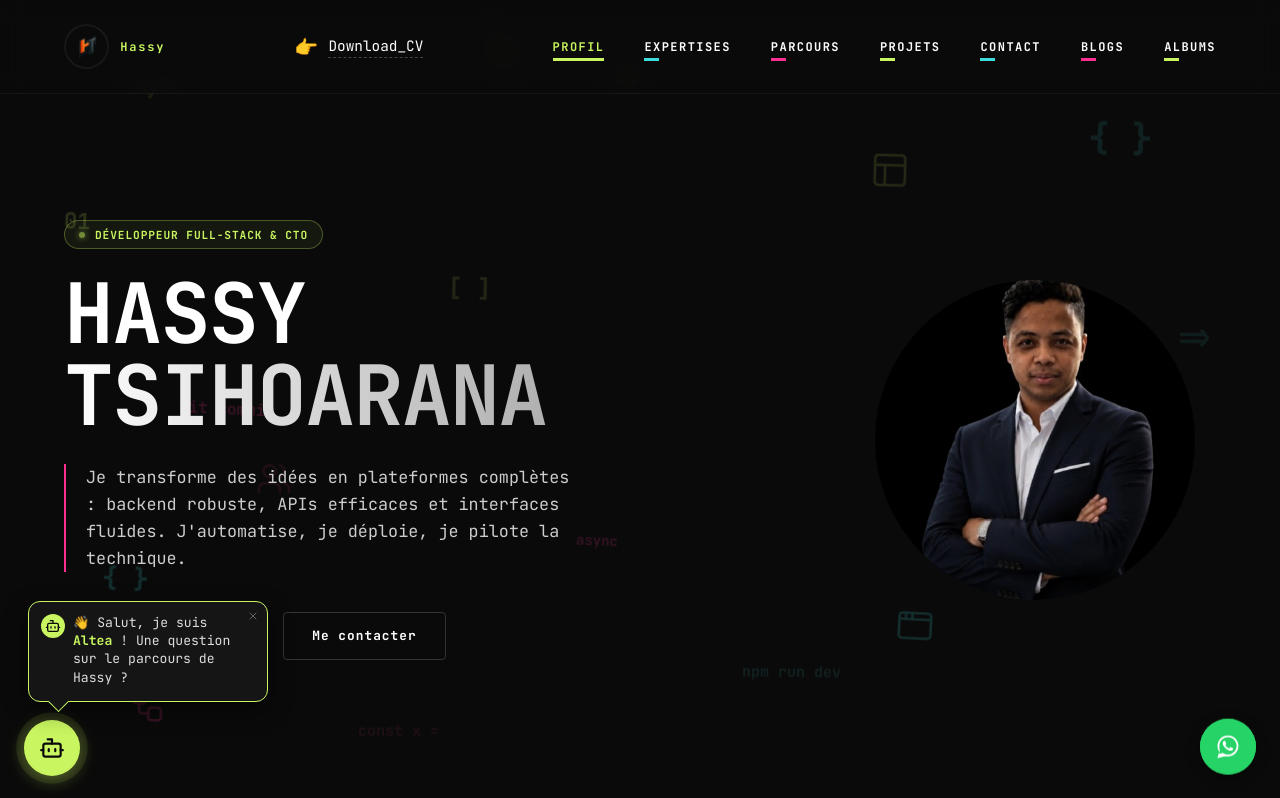
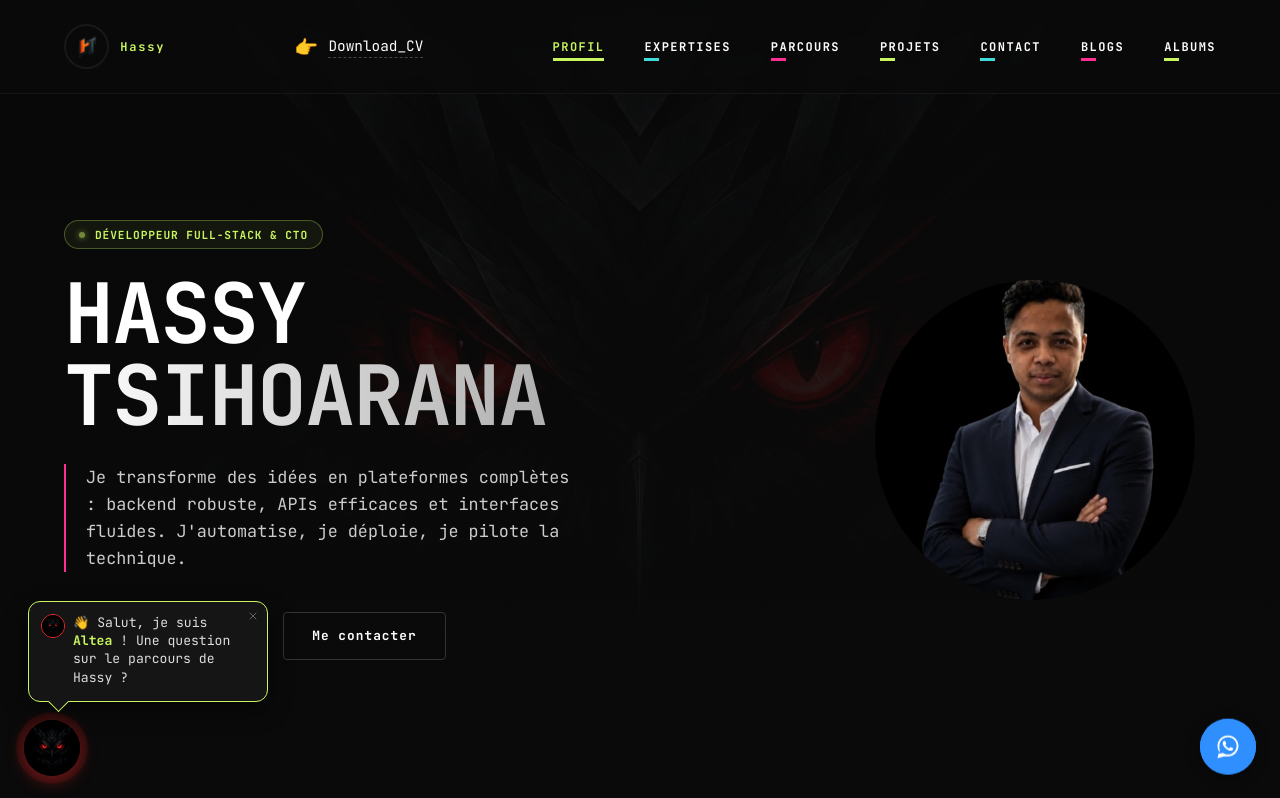
Before and after one commit to Hassyunity/porttfolio-2026, a React (Vite) app: page / in a window 1280 px wide. Shown: the top 798 px of the page. Built offline with nearby package versions, Linux system fonts and the light colour scheme.

Commit message:
add image background and chatbot logo

```diff
--- a/src/assets/styles/ChatWidget.css
+++ b/src/assets/styles/ChatWidget.css
@@ -14,27 +14,39 @@
   height: 56px;
   border-radius: 50%;
   border: none;
-  background: var(--accent-lime);
+  background: #0a0a0a;
   color: #0a0a0a;
   display: flex;
   align-items: center;
   justify-content: center;
-  box-shadow: 0 4px 18px rgba(200, 245, 96, 0.35);
+  overflow: hidden;
+  padding: 0;
+  box-shadow: 0 4px 18px rgba(255, 40, 40, 0.4);
   transition: transform 0.25s ease, box-shadow 0.25s ease;
   order: 2;
   margin-top: 4px;
   animation: chat-toggle-pulse 2.6s ease-in-out infinite;
 }
 
+.chat-toggle-open {
+  background: var(--accent-lime);
+}
+
+.chat-toggle-avatar {
+  width: 100%;
+  height: 100%;
+  object-fit: cover;
+}
+
 .chat-toggle:hover {
   animation: none;
   transform: scale(1.1);
-  box-shadow: 0 6px 22px rgba(200, 245, 96, 0.55);
+  box-shadow: 0 6px 22px rgba(255, 40, 40, 0.6);
 }
 
 @keyframes chat-toggle-pulse {
-  0%, 100% { box-shadow: 0 4px 18px rgba(200, 245, 96, 0.35), 0 0 0 0 rgba(200, 245, 96, 0.45); }
-  50% { box-shadow: 0 4px 18px rgba(200, 245, 96, 0.35), 0 0 0 10px rgba(200, 245, 96, 0); }
+  0%, 100% { box-shadow: 0 4px 18px rgba(255, 40, 40, 0.4), 0 0 0 0 rgba(255, 40, 40, 0.5); }
+  50% { box-shadow: 0 4px 18px rgba(255, 40, 40, 0.4), 0 0 0 10px rgba(255, 40, 40, 0); }
 }
 
 @media (prefers-reduced-motion: reduce) {
@@ -89,11 +101,14 @@
   width: 24px;
   height: 24px;
   border-radius: 50%;
-  background: var(--accent-lime);
-  color: #0a0a0a;
-  display: flex;
-  align-items: center;
-  justify-content: center;
+  overflow: hidden;
+  border: 1px solid #ff2828;
+}
+
+.chat-greeting-avatar img {
+  width: 100%;
+  height: 100%;
+  object-fit: cover;
 }
 
 .chat-greeting p {
--- a/src/assets/styles/Home.css
+++ b/src/assets/styles/Home.css
@@ -1,12 +1,66 @@
 .home-container {
+  position: relative;
   min-height: 100vh;
   display: flex;
   align-items: center;
   padding: 7rem 4rem 2rem 4rem;
   box-sizing: border-box;
+  overflow: hidden;
+}
+
+/* Fonds alternés en fondu, toutes les 3s, en boucle */
+.home-bg {
+  position: absolute;
+  inset: 0;
+  background-size: cover;
+  background-position: center;
+  background-repeat: no-repeat;
+  z-index: 0;
+}
+
+.home-bg-1 {
+  background-image: url('/back.jpg');
+  animation: home-bg-crossfade-1 6s ease-in-out infinite;
+}
+
+.home-bg-2 {
+  background-image: url('/back2.jpg');
+  opacity: 0;
+  animation: home-bg-crossfade-2 6s ease-in-out infinite;
+}
+
+@keyframes home-bg-crossfade-1 {
+  0%, 42% { opacity: 1; }
+  50%, 92% { opacity: 0; }
+  100% { opacity: 1; }
+}
+
+@keyframes home-bg-crossfade-2 {
+  0%, 42% { opacity: 0; }
+  50%, 92% { opacity: 1; }
+  100% { opacity: 0; }
+}
+
+.home-overlay {
+  position: absolute;
+  inset: 0;
+  z-index: 1;
+  background: linear-gradient(180deg, rgba(10, 10, 10, 0.8) 0%, rgba(10, 10, 10, 0.92) 60%, rgba(10, 10, 10, 1) 100%);
+}
+
+@media (prefers-reduced-motion: reduce) {
+  .home-bg-1, .home-bg-2 {
+    animation: none;
+  }
+
+  .home-bg-2 {
+    opacity: 0;
+  }
 }
 
 .home-wrapper {
+  position: relative;
+  z-index: 2;
   display: flex;
   align-items: center;
   justify-content: space-between;
--- a/src/assets/styles/WhatsApp.css
+++ b/src/assets/styles/WhatsApp.css
@@ -4,7 +4,7 @@
   right: 24px;
   width: 56px;
   height: 56px;
-  background: #25d366;
+  background: #2f8fff;
   color: #fff;
   border-radius: 50%;
   display: flex;
@@ -21,7 +21,7 @@
   position: absolute;
   inset: 0;
   border-radius: 50%;
-  background: #25d366;
+  background: #2f8fff;
   animation: whatsapp-pulse 2.4s cubic-bezier(0.4, 0, 0.6, 1) infinite;
   z-index: -1;
 }
@@ -29,7 +29,7 @@
 .whatsapp-bubble:hover {
   animation: none;
   transform: scale(1.1);
-  box-shadow: 0 6px 20px rgba(37, 211, 102, 0.5);
+  box-shadow: 0 6px 20px rgba(47, 143, 255, 0.5);
 }
 
 .whatsapp-bubble:hover::before {
@@ -76,9 +76,9 @@
 }
 
 @keyframes whatsapp-pulse {
-  0% { box-shadow: 0 0 0 0 rgba(37, 211, 102, 0.55); }
-  70% { box-shadow: 0 0 0 18px rgba(37, 211, 102, 0); }
-  100% { box-shadow: 0 0 0 0 rgba(37, 211, 102, 0); }
+  0% { box-shadow: 0 0 0 0 rgba(47, 143, 255, 0.55); }
+  70% { box-shadow: 0 0 0 18px rgba(47, 143, 255, 0); }
+  100% { box-shadow: 0 0 0 0 rgba(47, 143, 255, 0); }
 }
 
 @keyframes whatsapp-bounce {
--- a/src/components/ChatWidget.tsx
+++ b/src/components/ChatWidget.tsx
@@ -1,5 +1,5 @@
 import React, { useState, useRef, useEffect } from 'react';
-import { X, Send, Bot } from 'lucide-react';
+import { X, Send } from 'lucide-react';
 import '../assets/styles/ChatWidget.css';
 import { knowledgeBase, findTopic, FALLBACK_ANSWER, type KnowledgeTopic } from '../data/hassyKnowledge';
 
@@ -116,18 +116,20 @@ const ChatWidget: React.FC = () => {
             <X size={12} />
           </button>
           <div className="chat-greeting-body">
-            <span className="chat-greeting-avatar"><Bot size={16} /></span>
+            <span className="chat-greeting-avatar">
+              <img src="/back.jpg" alt="" />
+            </span>
             <p>👋 Salut, je suis <strong>Altea</strong> ! Une question sur le parcours de Hassy ?</p>
           </div>
         </div>
       )}
 
       <button
-        className="chat-toggle"
+        className={`chat-toggle ${isOpen ? 'chat-toggle-open' : ''}`}
         onClick={toggleChat}
         aria-label={isOpen ? 'Fermer le chat' : 'Ouvrir le chat avec Altea'}
       >
-        {isOpen ? <X size={24} /> : <Bot size={26} aria-hidden="true" />}
+        {isOpen ? <X size={24} /> : <img src="/back.jpg" alt="" className="chat-toggle-avatar" />}
       </button>
     </div>
   );
--- a/src/components/Home.tsx
+++ b/src/components/Home.tsx
@@ -6,6 +6,10 @@ import myOffice from '../assets/images/bureau.jpg';
 const Home: React.FC = () => {
   return (
     <section id="home" className="home-container">
+      <div className="home-bg home-bg-1" />
+      <div className="home-bg home-bg-2" />
+      <div className="home-overlay" />
+
       <div className="home-wrapper">
         <div className="hero-content">
           <div className="hero-status">
```
Also changed, not shown: note.txt (added), public/back.jpg (added), public/back2.jpg (added).
